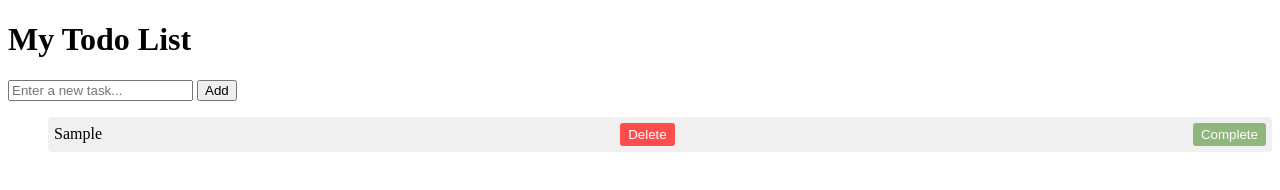
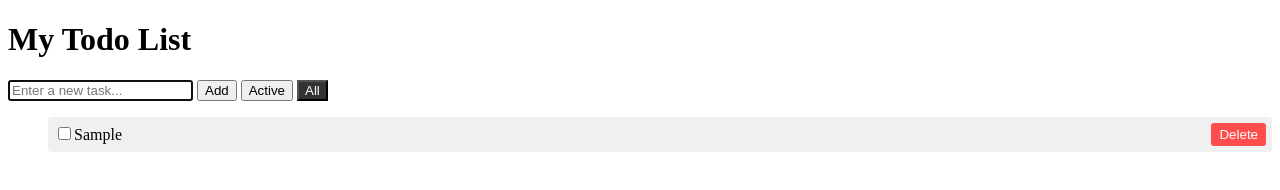
Before and after one commit to harshipped/todo, a plain HTML site: page index.html in a window 1280 px wide. Both pictures are taken after typing "Sample" into the empty fields and a click on the button "Add". Drawn offline with Linux system fonts and the light colour scheme.

Commit message:
Add filter options to filter completed and active tasks

```diff
--- a/index.html
+++ b/index.html
@@ -11,6 +11,10 @@
     <div class="input-section">
       <input type="text" id="todo-input" placeholder="Enter a new task..." />
       <button id="add-btn">Add</button>
+      <button id="clear-btn">Clear All Completed Tasks</button>
+      <button id="active-btn" class="filter-btn">Active</button>
+      <button id="completed-btn" class="filter-btn">Completed</button>
+      <button id="all-btn" class="filter-btn">All</button>
     </div>
     <ul id="todo-list"></ul>
   </div>
--- a/main.js
+++ b/main.js
@@ -1,81 +1,176 @@
     const input = document.getElementById("todo-input");
     const todoList = document.getElementById("todo-list");
     const addBtn = document.getElementById("add-btn");
+    const delBtn = document.getElementById("clear-btn");
+    const activeBtn = document.getElementById("active-btn");
+    const completedBtn = document.getElementById("completed-btn");
+    const allBtn = document.getElementById("all-btn")
 
-let tasks = []; // global array to hold tasks
 
-// Save to localStorage
+    let tasks = [];
+    let currentFilter = "all";
+
+
     function saveTasks() {
       localStorage.setItem("tasks", JSON.stringify(tasks));
     }
 
-// Load from localStorage
     function loadTasks() {
   const saved = localStorage.getItem("tasks");
   if (saved) {
     tasks = JSON.parse(saved);
-    tasks.forEach(task => renderTask(task));
+    tasks.sort((a, b) => new Date(b.createdAt) - new Date(a.createdAt));
   }
+  renderTasks(currentFilter);   // use the current filter instead of hardcoding
+  updateClearButtonVisibility();
+  updateFilterButtons();
 }
 
-// Render a task into the DOM
+
+    // Build and return an <li> for the given task (no DOM insertion here)
     function renderTask(task) {
       const li = document.createElement("li");
 
+      // left container (checkbox + text)
+      const left = document.createElement("div");
+      left.className = "left";
+
+      const checkbox = document.createElement("input");
+      checkbox.type = "checkbox";
+      checkbox.checked = task.completed;
+
       const span = document.createElement("span");
-  span.innerText = task.text;
-  if (task.completed) {
-    span.classList.add("completed-task"); // show as done if saved completed
+      span.textContent = task.text;
+      if (task.completed) span.classList.add("completed-task");
+
+      left.appendChild(checkbox);
+      left.appendChild(span);
+
+      const deleteBtn = document.createElement("button");
+      deleteBtn.className = "delete-btn";
+      deleteBtn.textContent = "Delete";
+
+      // Event: toggle completion
+      checkbox.addEventListener("change", () => {
+        task.completed = checkbox.checked;
+        span.classList.toggle("completed-task", task.completed);
+        saveTasks();
+        updateClearButtonVisibility();
+      });
+
+      // Event: delete this task
+      deleteBtn.addEventListener("click", () => {
+        // remove from array
+        tasks = tasks.filter(t => t.id !== task.id);
+        saveTasks();
+        // remove from DOM
+        li.remove();
+        updateClearButtonVisibility();
+      });
+
+      li.appendChild(left);
+      li.appendChild(deleteBtn);
+      return li;
     }
 
-  const deleteBtn = document.createElement("button");
-  deleteBtn.innerText = "Delete";
-  deleteBtn.classList.add("delete-btn");
+    // Add a new task object (keeps tasks array newest-first)
+    function addTask(text) {
+  const newTask = {
+    id: Date.now(),
+    text: text,
+    completed: false,
+    createdAt: new Date().toISOString()
+  };
 
-  const completeBtn = document.createElement("button");
-  completeBtn.innerText = "Complete";
-  completeBtn.classList.add("complete-task");
+  tasks.unshift(newTask); // newest-first
+  saveTasks();
 
-  // Delete handler
-  deleteBtn.addEventListener("click", () => {
-    li.remove();
-    tasks = tasks.filter(t => t.id !== task.id);
+  renderTasks(currentFilter);  // re-render with the active filter
+  updateClearButtonVisibility();
+}
+
+
+    // Handler for click or Enter
+    function handleAddFromInput() {
+      const text = input.value.trim();
+      if (!text) return;
+      addTask(text);
+      input.value = "";
+      input.focus();
+    }
+
+    // Remove all completed tasks and re-render (preserves tasks array order)
+    function removeAllCompleted() {
+  tasks = tasks.filter(task => !task.completed);
   saveTasks();
+
+  renderTasks(currentFilter);  // re-render with the active filter
+  updateClearButtonVisibility();
+}
+
+function updateFilterButtons() {
+  [activeBtn, completedBtn, allBtn].forEach(btn => btn.classList.remove("active"));
+
+  if (currentFilter === "active") activeBtn.classList.add("active");
+  if (currentFilter === "completed") completedBtn.classList.add("active");
+  if (currentFilter === "all") allBtn.classList.add("active");
+}
+
+
+
+    // Show/hide "Clear Completed" button
+    function updateClearButtonVisibility() {
+      const hasCompleted = tasks.some(t => t.completed);
+      delBtn.style.display = hasCompleted ? "inline" : "none";
+      completedBtn.style.display = hasCompleted ? "inline" : "none";
+    }
+
+    // Attach event listeners
+    addBtn.addEventListener("click", handleAddFromInput);
+    delBtn.addEventListener("click", removeAllCompleted);
+
+    // ENTER key support on input
+    input.addEventListener("keydown", (e) => {
+      if (e.key === "Enter") {
+        e.preventDefault();
+        handleAddFromInput();
+      }
     });
 
-  // Complete handler
-  completeBtn.addEventListener("click", () => {
-    // task.completed = true;
-    span.classList.toggle("completed-task");
-    task.completed = span.classList.contains("completed-task");
-    completeBtn.innerText = task.completed ? "Undo": "Complete";
-    saveTasks();
+    function renderTasks(filter = "all") {
+  todoList.innerHTML = ""; // clear list
+
+  let filteredTasks = tasks;
+
+  if (filter === "active") {
+    filteredTasks = tasks.filter(t => !t.completed);
+  } else if (filter === "completed") {
+    filteredTasks = tasks.filter(t => t.completed);
+  }
+
+  filteredTasks.forEach(task => {
+    const li = renderTask(task);
+    todoList.appendChild(li);
+  });
+}
+activeBtn.addEventListener("click", () => {
+  currentFilter = "active";
+  renderTasks(currentFilter);
+  updateFilterButtons();
 });
 
-  li.appendChild(span);
-  li.appendChild(deleteBtn);
-  li.appendChild(completeBtn);
-
-  todoList.appendChild(li);
-}
-
-// Add new task
-addBtn.addEventListener("click", () => {
-  const text = input.value.trim();
-  if (text === "") return;
-
-  const newTask = {
-    id: Date.now(), // unique id
-    text: text,
-    completed: false
-  };
-
-  tasks.push(newTask);
-  saveTasks();
-  renderTask(newTask);
-
-  input.value = "";
+completedBtn.addEventListener("click", () => {
+  currentFilter = "completed";
+  renderTasks(currentFilter);
+  updateFilterButtons();
 });
 
-// Load saved tasks when page starts
+allBtn.addEventListener("click", () => {
+  currentFilter = "all";
+  renderTasks(currentFilter);
+  updateFilterButtons();
+});
+
+
+    // initial load
     loadTasks();
--- a/styles.css
+++ b/styles.css
@@ -37,3 +37,8 @@ li {
 .delete-btn:hover {
   background: #cc0000;
 }
+
+.filter-btn.active {
+  background: #333;
+  color: #fff;
+}
```
Also changed, not shown: main copy.js (added, +126 -0 lines). Lines whose indentation alone changed are shown as unchanged.
